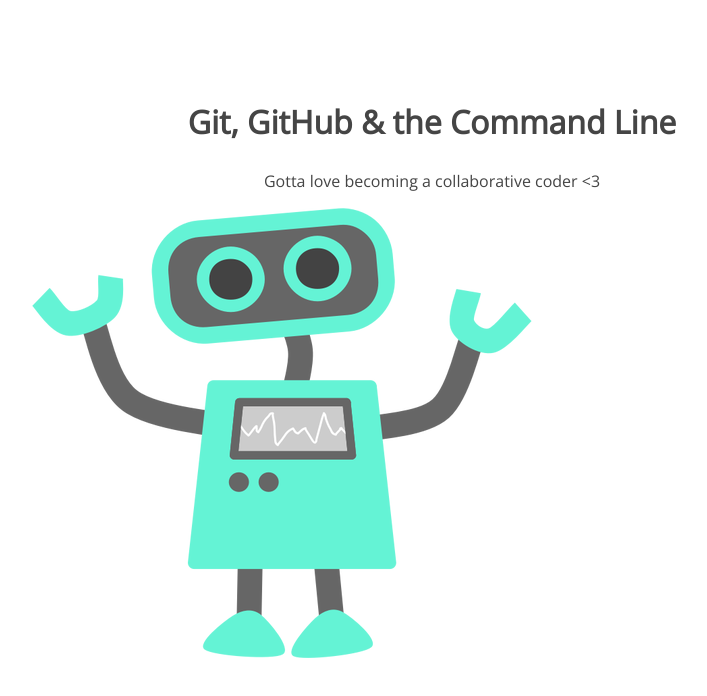
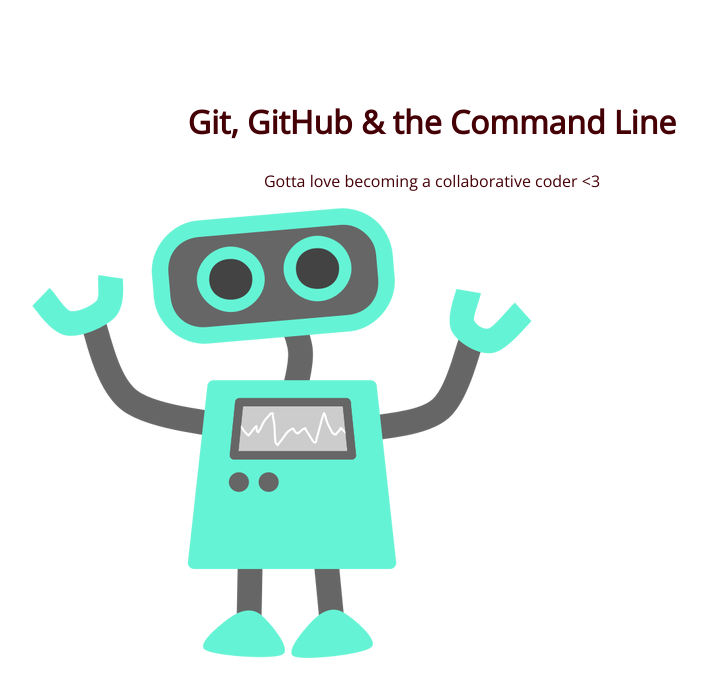
Before and after one commit to theatrelion/105-project, a plain HTML site: page index.html in a window 1280 px wide. Shown: the whole page, without its empty margins (208-915 px from the left). Drawn offline with nearby package versions, Linux system fonts and the light colour scheme.

Commit message:
H1 color change

```diff
--- a/css/style.css
+++ b/css/style.css
@@ -5,7 +5,7 @@ section {
 section h1,
 section p {
 	text-align: center;
-	color: #454545;
+	color: #450006;
 }
 section h1 {
 	font: 32px 'Open Sans';
```
